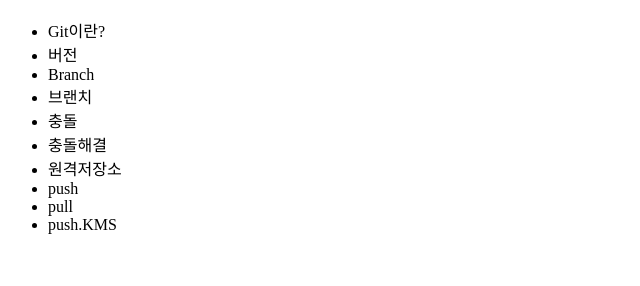
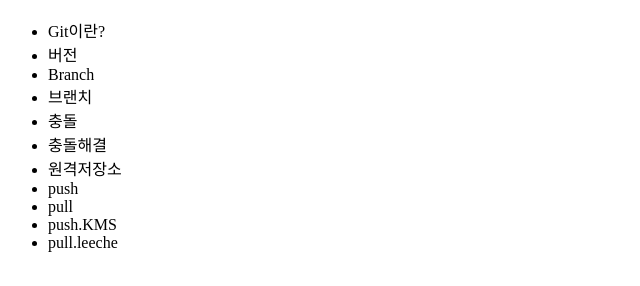
Before and after one commit to KimMyeongSeop/opentutorials_git_KMS, a plain HTML site: page index.html in a window 1280 px wide. Shown: the part 48-334 px from the top of the page, without its empty margins (0-640 px from the left). Drawn offline with Linux system fonts and the light colour scheme.

Commit message:
pull.leeche 추가

```diff
--- a/index.html
+++ b/index.html
@@ -20,6 +20,7 @@
 			<li>push</li>
 			<li>pull</li>
 			<li>push.KMS</li>
+			<li>pull.leeche</li>
 		</ul>
 	</body>
 </html>
```
